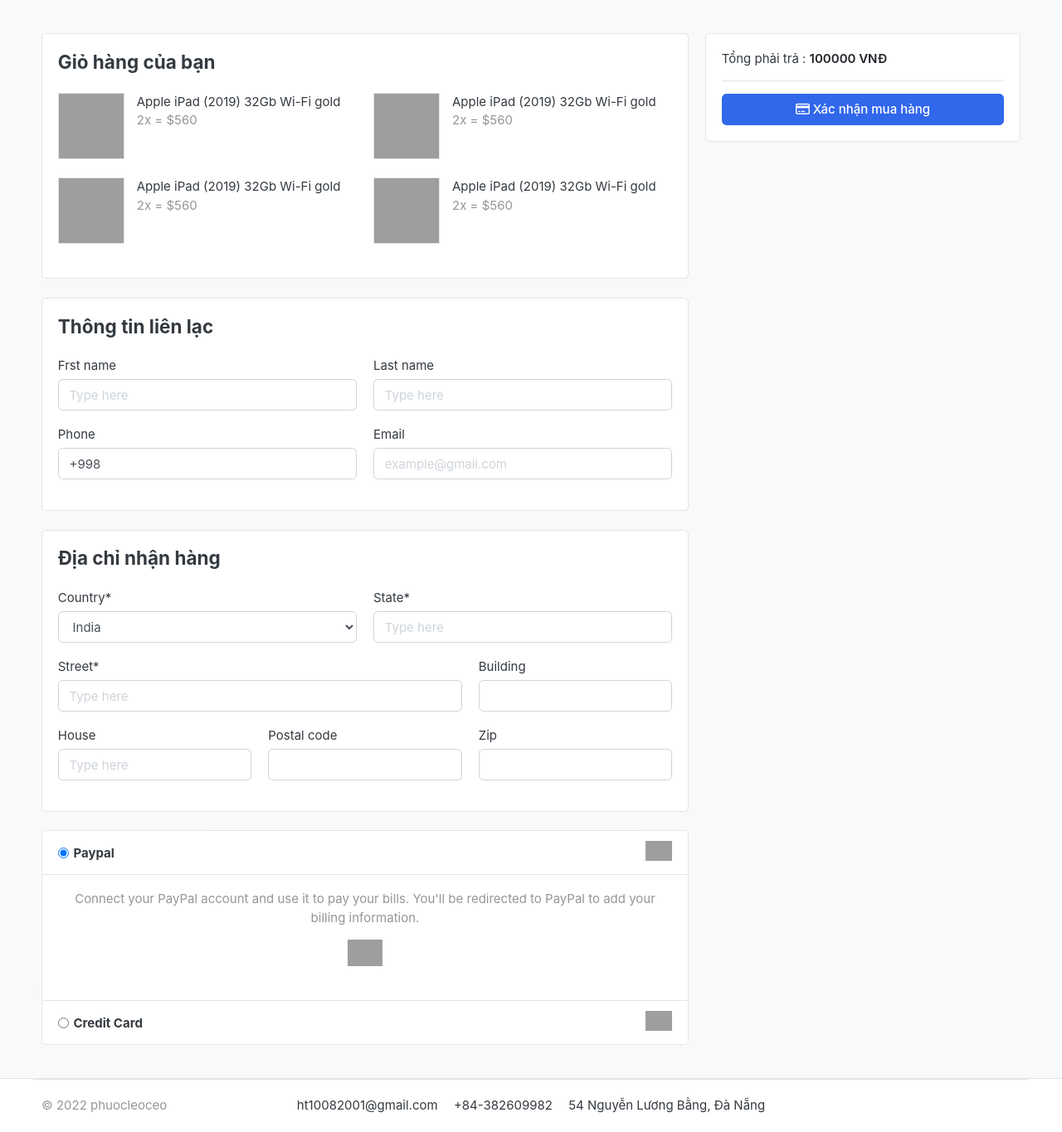
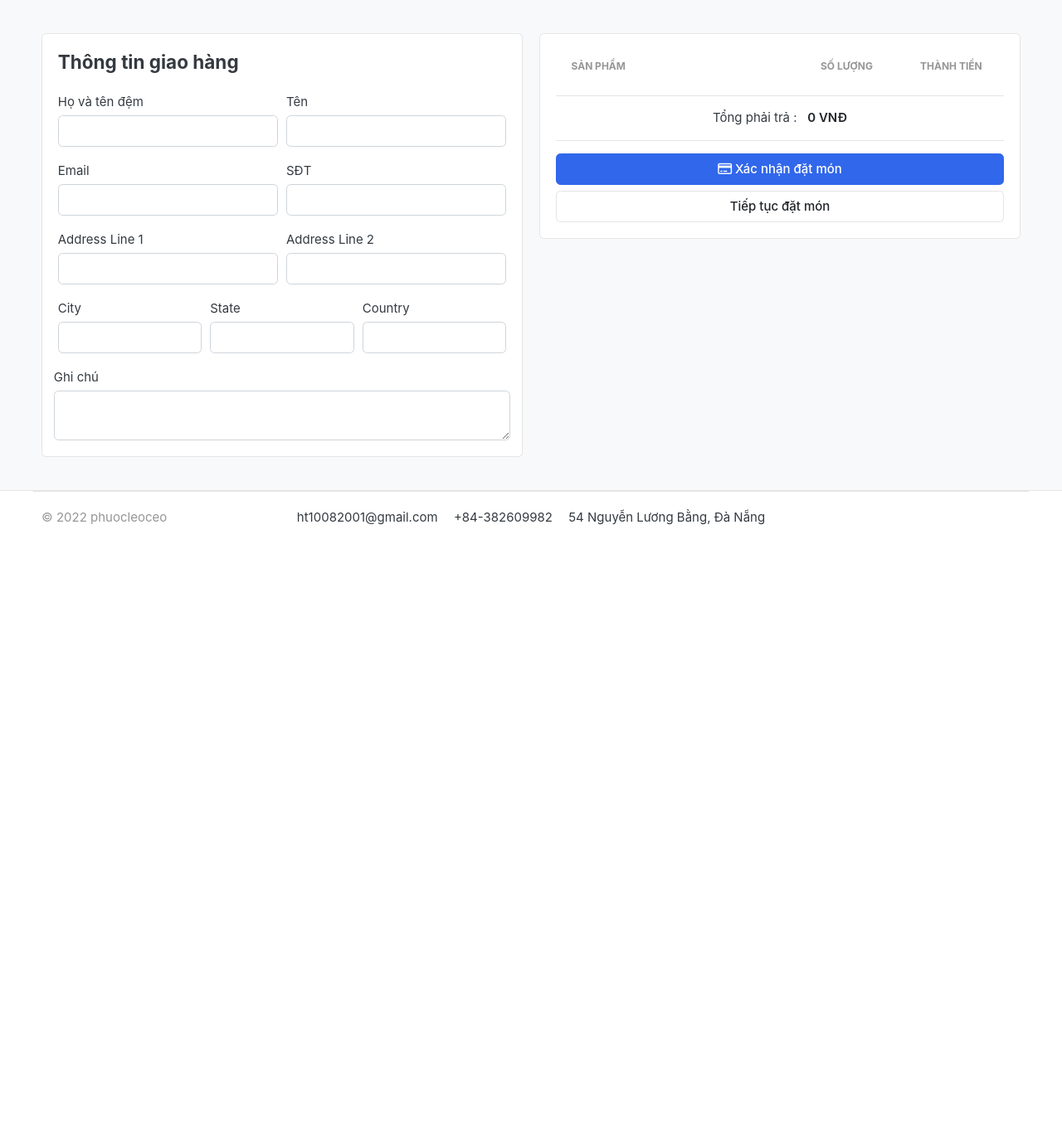
Before and after one commit to phuocleoceo/foodapp, a Django app: page /cart/checkout in a window 1280 px wide. Shown: the part 79-1444 px from the top of the page at 83% size. After the commit the page ends 712 px from the top, so only its background shows below. Run offline with Django 4.2, Linux system fonts and the light colour scheme; a user stored in the database is signed in; data comes from the database, SQL or seed files in the repository; both versions use the stored data as it was after the commit; lists and menus that the app fills with data are empty; some libraries are stand-ins or nearby versions; some web fonts are replaced; grey boxes are pictures that could not be loaded.

Commit message:
checkout with context

```diff
--- a/cart/views.py
+++ b/cart/views.py
@@ -1,4 +1,5 @@
 from django.shortcuts import get_object_or_404, redirect, render
+from django.contrib.auth.decorators import login_required
 from django.core.exceptions import ObjectDoesNotExist
 from cart.models import Cart, CartItem
 from product.models import Product
@@ -114,5 +115,20 @@ def cart(request):
                   context={"total": total, "cart_items": cart_items})
 
 
+@login_required(login_url="login")
 def checkout(request):
-    return render(request=request, template_name="cart/checkout.html")
+    total = 0
+    cart_items = None
+    try:
+        # Dùng cart_id trong Session để lấy ra Cart
+        cart = Cart.objects.get(cart_id=cart_id_from_session(request))
+        # Lấy ra các Card_Item chưa thanh tóan từ cart
+        cart_items = CartItem.objects.filter(cart=cart, is_active=True)
+        # Duyệt qua từng cart_item
+        for ci in cart_items:
+            # Tổng tiền = Đơn giá * số lượng
+            total += ci.cart_total()
+    except ObjectDoesNotExist:
+        pass
+    return render(request=request, template_name="cart/checkout.html",
+                  context={"total": total, "cart_items": cart_items})
--- a/templates/cart/checkout.html
+++ b/templates/cart/checkout.html
@@ -5,200 +5,123 @@
 
 <section class="section-content padding-y bg">
     <div class="container">
-
-
-
-        <!-- ============================ COMPONENT 2 ================================= -->
         <div class="row">
-            <main class="col-md-8">
-
-                <article class="card mb-4">
-                    <div class="card-body">
-                        <h4 class="card-title mb-4">Giỏ hàng của bạn</h4>
-                        <div class="row">
-                            <div class="col-md-6">
-                                <figure class="itemside  mb-4">
-                                    <div class="aside"><img src="./images/items/1.jpg" class="border img-sm"></div>
-                                    <figcaption class="info">
-                                        <p>Apple iPad (2019) 32Gb Wi-Fi gold </p>
-                                        <span class="text-muted">2x = $560 </span>
-                                    </figcaption>
-                                </figure>
-                            </div> <!-- col.// -->
-                            <div class="col-md-6">
-                                <figure class="itemside  mb-4">
-                                    <div class="aside"><img src="./images/items/2.jpg" class="border img-sm"></div>
-                                    <figcaption class="info">
-                                        <p>Apple iPad (2019) 32Gb Wi-Fi gold </p>
-                                        <span class="text-muted">2x = $560 </span>
-                                    </figcaption>
-                                </figure>
-                            </div> <!-- col.// -->
-                            <div class="col-md-6">
-                                <figure class="itemside mb-4">
-                                    <div class="aside"><img src="./images/items/3.jpg" class="border img-sm"></div>
-                                    <figcaption class="info">
-                                        <p>Apple iPad (2019) 32Gb Wi-Fi gold </p>
-                                        <span class="text-muted">2x = $560 </span>
-                                    </figcaption>
-                                </figure>
-                            </div> <!-- col.// -->
-                            <div class="col-md-6">
-                                <figure class="itemside  mb-4">
-                                    <div class="aside"><img src="./images/items/4.jpg" class="border img-sm"></div>
-                                    <figcaption class="info">
-                                        <p>Apple iPad (2019) 32Gb Wi-Fi gold </p>
-                                        <span class="text-muted">2x = $560 </span>
-                                    </figcaption>
-                                </figure>
-                            </div> <!-- col.// -->
-                        </div> <!-- row.// -->
-                    </div> <!-- card-body.// -->
-                </article> <!-- card.// -->
-
-
-                <article class="card mb-4">
-                    <div class="card-body">
-                        <h4 class="card-title mb-4">Thông tin liên lạc</h4>
-                        <form action="">
-                            <div class="row">
-                                <div class="form-group col-sm-6">
-                                    <label>Frst name</label>
-                                    <input type="text" placeholder="Type here" class="form-control">
-                                </div>
-                                <div class="form-group col-sm-6">
-                                    <label>Last name</label>
-                                    <input type="text" placeholder="Type here" class="form-control">
-                                </div>
-                                <div class="form-group col-sm-6">
-                                    <label>Phone</label>
-                                    <input type="text" value="+998" class="form-control">
-                                </div>
-                                <div class="form-group col-sm-6">
-                                    <label>Email</label>
-                                    <input type="email" placeholder="example@gmail.com" class="form-control">
-                                </div>
-                            </div> <!-- row.// -->
-                        </form>
-                    </div> <!-- card-body.// -->
-                </article> <!-- card.// -->
-
-
-                <article class="card mb-4">
-                    <div class="card-body">
-                        <h4 class="card-title mb-4">Địa chỉ nhận hàng</h4>
-                        <form action="">
-
-
-                            <div class="row">
-                                <div class="form-group col-sm-6">
-                                    <label>Country*</label>
-                                    <select name="" class="form-control">
-                                        <option value="">India</option>
-                                        <option value="">United States</option>
-                                        <option value="">France</option>
-                                        <option value="">Italy</option>
-                                    </select>
-                                </div>
-                                <div class="form-group col-sm-6">
-                                    <label>State*</label>
-                                    <input type="text" placeholder="Type here" class="form-control">
-                                </div>
-                                <div class="form-group col-sm-8">
-                                    <label>Street*</label>
-                                    <input type="text" placeholder="Type here" class="form-control">
-                                </div>
-                                <div class="form-group col-sm-4">
-                                    <label>Building</label>
-                                    <input type="text" placeholder="" class="form-control">
-                                </div>
-                                <div class="form-group col-sm-4">
-                                    <label>House</label>
-                                    <input type="text" placeholder="Type here" class="form-control">
-                                </div>
-                                <div class="form-group col-sm-4">
-                                    <label>Postal code</label>
-                                    <input type="text" placeholder="" class="form-control">
-                                </div>
-                                <div class="form-group col-sm-4">
-                                    <label>Zip</label>
-                                    <input type="text" placeholder="" class="form-control">
-                                </div>
-                            </div> <!-- row.// -->
-                        </form>
-                    </div> <!-- card-body.// -->
-                </article> <!-- card.// -->
-
-
-                <article class="accordion" id="accordion_pay">
-                    <div class="card">
-                        <header class="card-header">
-                            <img src="./images/misc/payment-paypal.png" class="float-right" height="24">
-                            <label class="form-check collapsed" data-toggle="collapse" data-target="#pay_paynet">
-                                <input class="form-check-input" name="payment-option" checked type="radio"
-                                    value="option2">
-                                <h6 class="form-check-label">
-                                    Paypal
-                                </h6>
-                            </label>
-                        </header>
-                        <div id="pay_paynet" class="collapse show" data-parent="#accordion_pay">
-                            <div class="card-body">
-                                <p class="text-center text-muted">Connect your PayPal account and use it to pay your
-                                    bills. You'll be redirected to PayPal to add your billing information.</p>
-                                <p class="text-center">
-                                    <a href="#"><img src="./images/misc/btn-paypal.png" height="32"></a>
-                                    <br><br>
-                                </p>
-                            </div> <!-- card body .// -->
-                        </div> <!-- collapse .// -->
-                    </div> <!-- card.// -->
-                    <div class="card">
-                        <header class="card-header">
-                            <img src="./images/misc/payment-card.png" class="float-right" height="24">
-                            <label class="form-check" data-toggle="collapse" data-target="#pay_payme">
-                                <input class="form-check-input" name="payment-option" type="radio" value="option2">
-                                <h6 class="form-check-label"> Credit Card </h6>
-                            </label>
-                        </header>
-                        <div id="pay_payme" class="collapse" data-parent="#accordion_pay">
-                            <div class="card-body">
-                                <p class="alert alert-success">Some information or instruction</p>
-                                <form class="form-inline">
-                                    <input type="text" class="form-control mr-2" placeholder="xxxx-xxxx-xxxx-xxxx"
-                                        name="">
-                                    <input type="text" class="form-control mr-2" style="width: 100px"
-                                        placeholder="dd/yy" name="">
-                                    <input type="number" maxlength="3" class="form-control mr-2" style="width: 100px"
-                                        placeholder="cvc" name="">
-                                    <button class="btn btn btn-success">Button</button>
-                                </form>
-                            </div> <!-- card body .// -->
-                        </div> <!-- collapse .// -->
-                    </div> <!-- card.// -->
-                </article>
-
-            </main> <!-- col.// -->
-            <aside class="col-md-4">
+            <aside class="col-lg-6">
                 <div class="card">
                     <div class="card-body">
-                        <div class="dlist-align">
+                        <h4 class="card-title mb-4">Thông tin giao hàng</h4>
+                        <form action="{% url 'checkout' %}" method="POST">
+                            {% csrf_token %}
+                            <div class="form-row">
+                                <div class="col form-group">
+                                    <label for="">Họ và tên đệm</label>
+                                    <input type="text" name="first_name" class="form-control" required>
+                                </div>
+                                <div class="col form-group">
+                                    <label for="">Tên</label>
+                                    <input type="text" name="last_name" class="form-control" required>
+                                </div>
+                            </div>
+                            <div class="form-row">
+                                <div class="col form-group">
+                                    <label for="">Email</label>
+                                    <input type="email" name="email" class="form-control" required>
+                                </div>
+                                <div class="col form-group">
+                                    <label for="">SĐT</label>
+                                    <input type="text" name="phone" class="form-control" required>
+                                </div>
+                            </div>
+                            <div class="form-row">
+                                <div class="col form-group">
+                                    <label for="">Address Line 1</label>
+                                    <input type="text" name="address_line_1" class="form-control" required>
+                                </div>
+                                <div class="col form-group">
+                                    <label for="">Address Line 2</label>
+                                    <input type="text" name="address_line_2" class="form-control">
+                                </div>
+                            </div>
+                            <div class="form-row">
+                                <div class="col form-group">
+                                    <label for="">City</label>
+                                    <input type="text" name="city" class="form-control" required>
+                                </div>
+                                <div class="col form-group">
+                                    <label for="">State</label>
+                                    <input type="text" name="state" class="form-control" required>
+                                </div>
+                                <div class="col form-group">
+                                    <label for="">Country</label>
+                                    <input type="text" name="country" class="form-control" required>
+                                </div>
+                            </div>
+                            <div class="form-row">
+                                <label for="">Ghi chú</label>
+                                <textarea name="order_note" rows="2" class="form-control"></textarea>
+                            </div>
+                    </div>
+                </div>
+            </aside>
+
+            <aside class="col-lg-6">
+                <div class="card">
+                    <div class="card-body">
+                        <table class="table table-borderless table-shopping-cart">
+                            <thead class="text-muted">
+                                <tr class="small text-uppercase">
+                                    <th scope="col">Sản phẩm</th>
+                                    <th scope="col" width="120">Số lượng</th>
+                                    <th scope="col" width="120">Thành tiền</th>
+
+                                </tr>
+                            </thead>
+
+                            <tbody>
+                                {% for ci in cart_items %}
+                                <tr>
+                                    <td>
+                                        <figure class="itemside align-items-center">
+                                            <div class="aside"><img src="{{ ci.product.image.url }}" class="img-sm">
+                                            </div>
+                                            <figcaption class="info">
+                                                <a href="{{ ci.product.get_detail }}" class="title text-dark">
+                                                    {{ ci.product.name }}</a>
+                                            </figcaption>
+                                        </figure>
+                                    </td>
+                                    <td>
+                                        <label for="">{{ci.quantity}}</label>
+                                    </td>
+                                    <td>
+                                        <div class="price-wrap">
+                                            <var class="price">{{ ci.cart_total }}</var>
+                                            <small class="text-muted">Đơn giả : {{ ci.product.price }} VNĐ</small>
+                                        </div>
+                                    </td>
+                                </tr>
+                                {% endfor %}
+                            </tbody>
+                        </table>
+
+                        <hr>
+                        <div style="text-align:center;">
                             <span>Tổng phải trả : </span>
                             &nbsp;
                             <span class="text-right text-dark b">
-                                100000 VNĐ
+                                {{ total }} VNĐ
                             </span>
                         </div>
                         <hr>
-                        <a href="./place-order.html" class="btn btn-primary btn-block">
-                            <i class="far fa-credit-card"></i> Xác nhận mua hàng
-                        </a>
-
-                    </div> <!-- card-body.// -->
-                </div> <!-- card.// -->
-            </aside> <!-- col.// -->
-        </div> <!-- row.// -->
+                        <button type="submit" name="submit" class="btn btn-primary btn-block">
+                            <i class="far fa-credit-card"></i> Xác nhận đặt món
+                        </button>
+                        <a href="{% url 'product' %}" class="btn btn-light btn-block">Tiếp tục đặt món</a>
+                        </form>
+                    </div>
+                </div>
+            </aside>
+        </div>
     </div>
 </section>
-
-{% endblock content %}
+{% endblock %}
```
Also changed, not shown: templates/cart/cart.html (+0 -9 lines), db.sqlite3, foodapp/static/images/icons/pay.jpg (deleted), foodapp/static/images/icons/payments.png (deleted).
